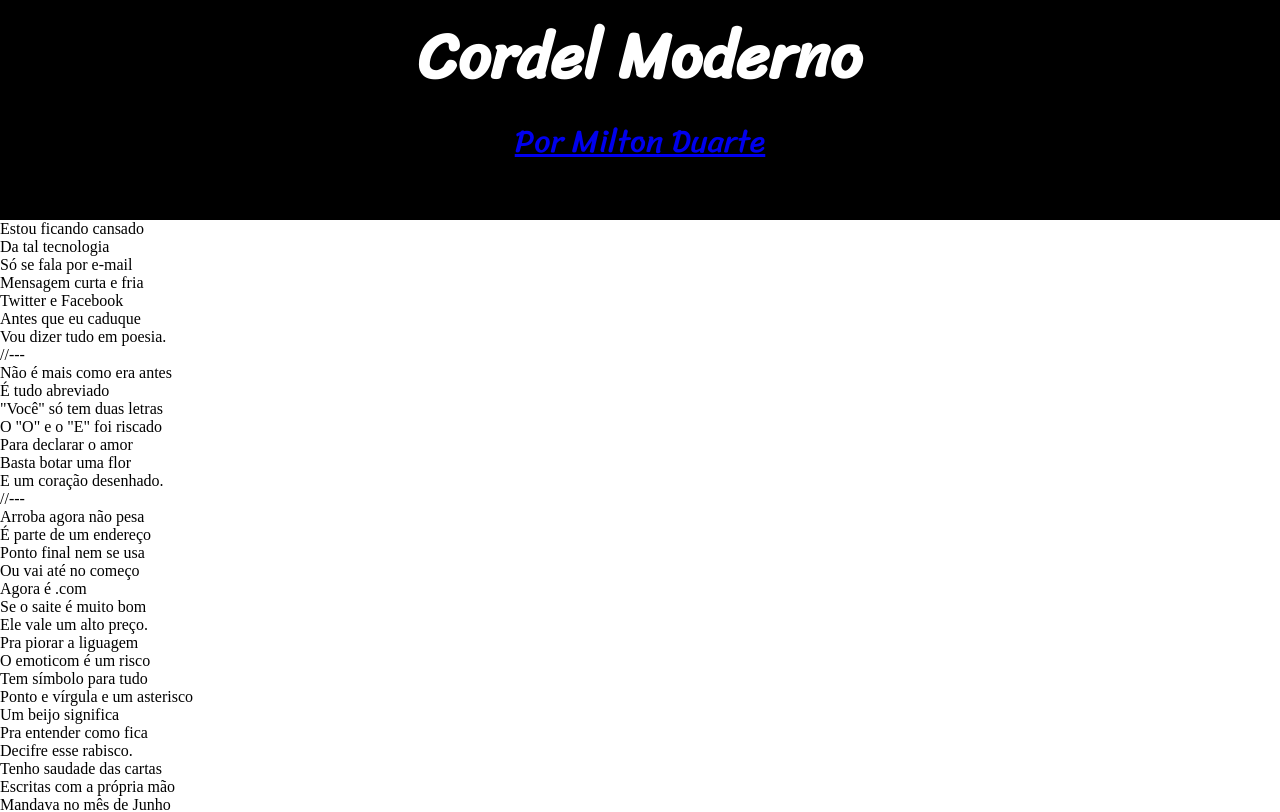
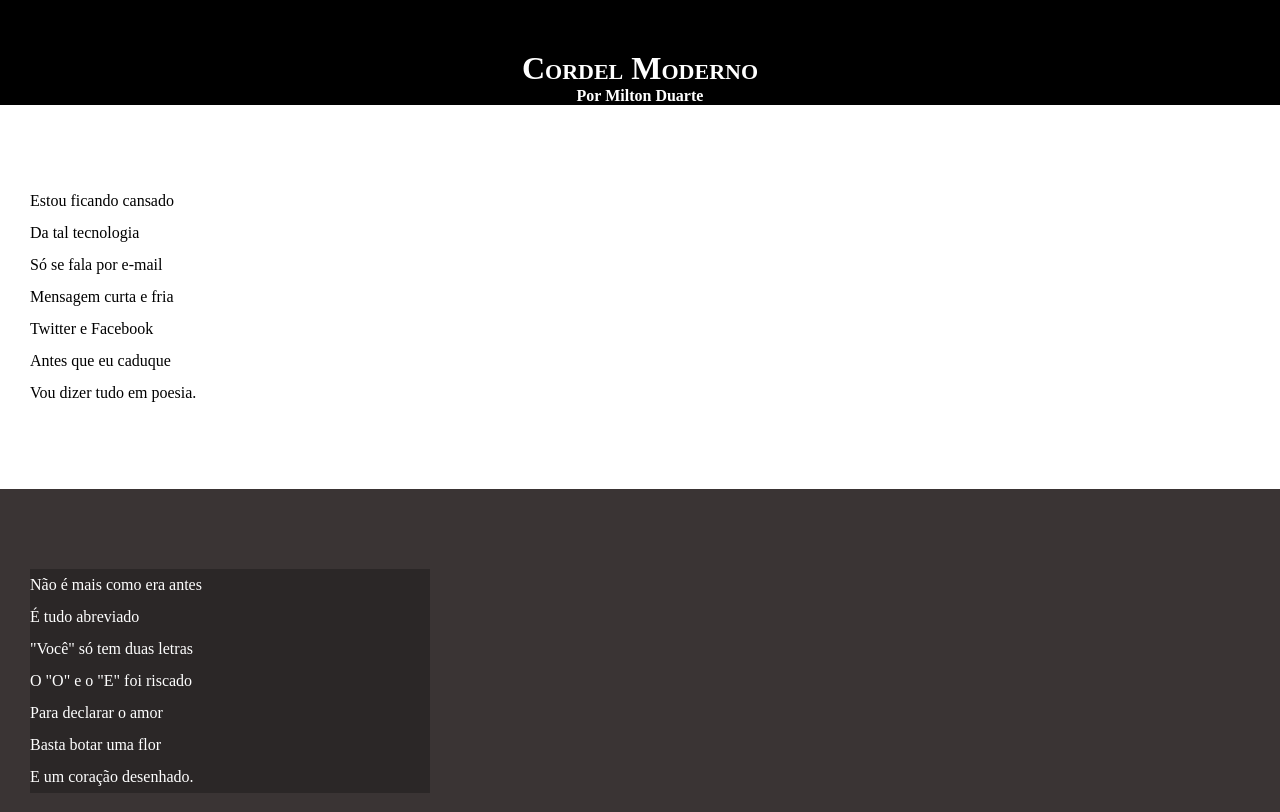
Before and after one commit to fehsn/HTML-CSS, a plain HTML site: page Desafio/desafio012/desafio12.html in a window 1280 px wide. Shown: the top 812 px of the page. Drawn offline with Linux system fonts and the light colour scheme.

Commit message:
att estilos dos textos e blocos

```diff
--- a/Desafio/desafio012/estilo12.css
+++ b/Desafio/desafio012/estilo12.css
@@ -6,28 +6,53 @@
     margin: 0px;
     padding: 0px;
 }
-:root{
-    --fontepoema:  'Sriracha', 'cursive';
-    --fontegrande: 'Sriracha', 'cursive';
+
+html, body{
+    min-height: 100vh;
+    background-color: darkgrey;
 }
 
 header{
     background-color: black;
-    height: 220px;
     color: white;
-    font-family: var(--fontegrande);
-    font-size: 2em;
     text-align: center;
 }
-
-header p{
-    font-size: 0.5em;
+header>h1{
+    padding-top: 50px;
+    font-variant: small-caps;
 }
-main{
-
+header>p{
+    padding-bottom: 50px;
 }
-section#primeirop{
+a{
+    color: white;
+    text-decoration: none;
+    font-weight: bolder;
+}
+a:hover{
+    text-decoration: underline;
+}
+section{
+    padding-top: 10vh;
+    padding-bottom: 10vh;
+    line-height: 2em;
+    padding-left: 30px;
+}
+section.normal{
     background-color: white;
     color: black;
-    max-width: 700px;
 }
+section.imagem{
+    background-color: rgb(58, 52, 52);
+    color: white;
+}
+section.imagem>p{
+    background-color: rgba(0, 0, 0, 0.258);
+    width: 400px;
+}
+footer{
+    padding: 10px;
+    background-color: black;
+    color: white;
+    text-align: center;
+}
```
Also changed, not shown: Desafio/desafio012/desafio12.html (+0 -2 lines).
